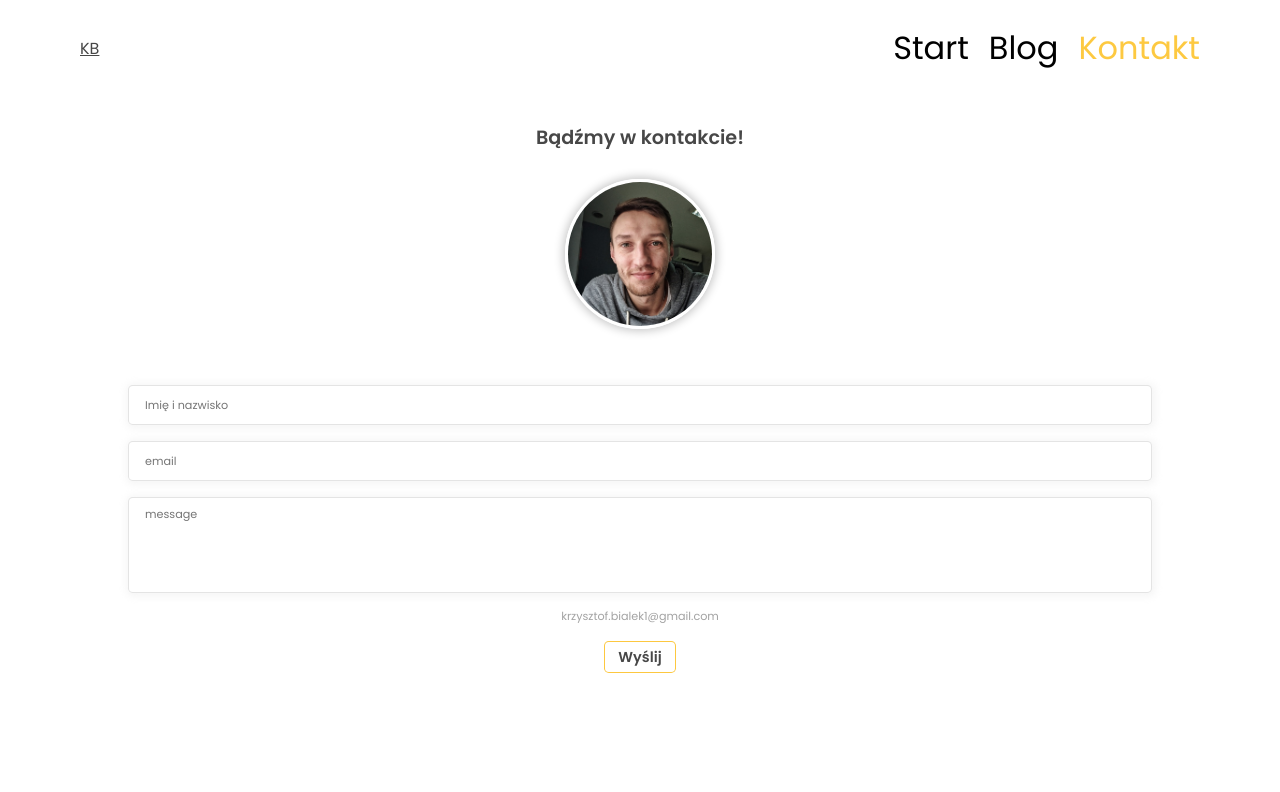
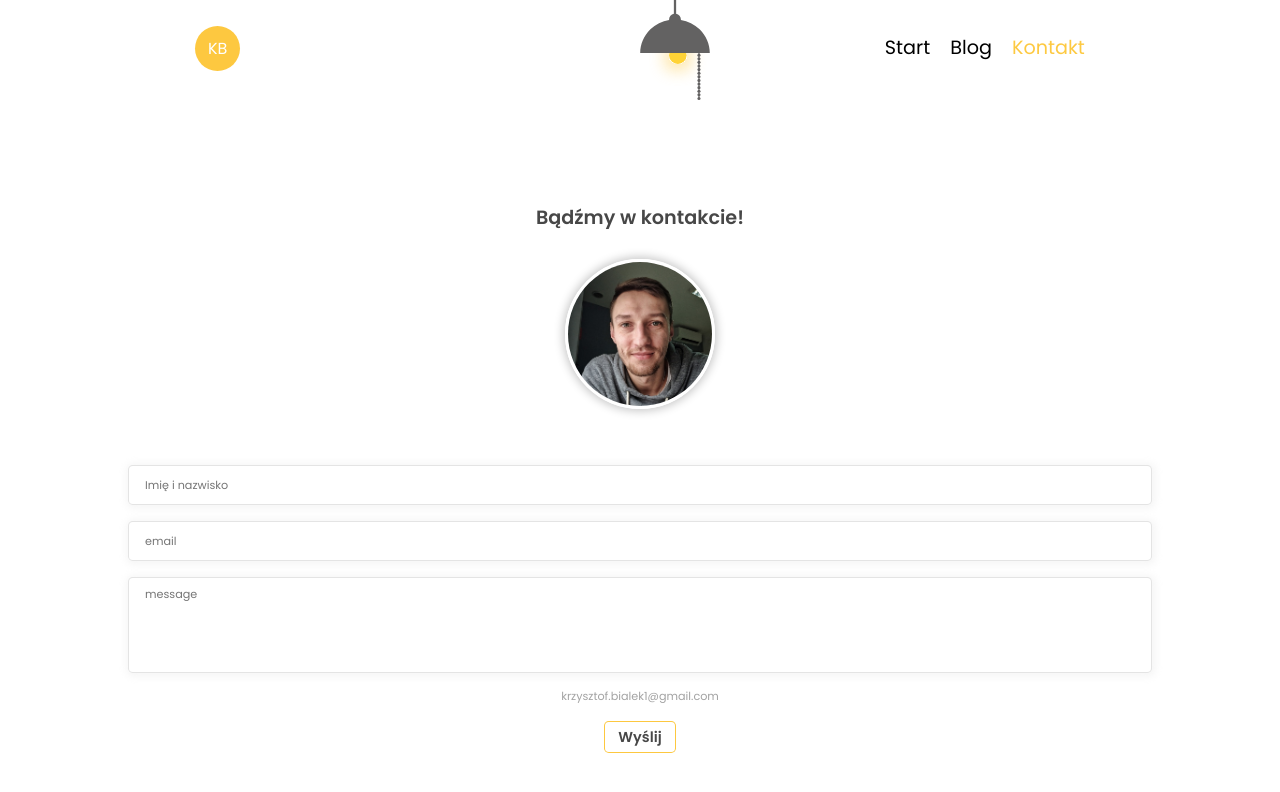
Before and after one commit to bialek-k/Portfolio-website, a Next.js app: page /contact in a window 1280 px wide. Shown: the top 792 px of the page. Built offline with nearby package versions, Linux system fonts and the light colour scheme.

Commit message:
home page styling done

```diff
--- a/components/Header.module.scss
+++ b/components/Header.module.scss
@@ -3,9 +3,27 @@
   display: flex;
   justify-content: space-between;
   align-items: center;
-  width: 100%;
+  width: 80%;
   overflow: hidden;
   padding: 1rem;
+  margin-bottom: 1rem;
+
+  .logo {
+    background: rgba(253, 187, 17, 0.8);
+    display: flex;
+    justify-content: center;
+    align-items: center;
+    width: 45px;
+    height: 45px;
+    border-radius: 50%;
+    cursor: pointer;
+    & a {
+      text-decoration: none;
+      & p {
+        color: white;
+      }
+    }
+  }
 
   .hamburger,
   .nav {
@@ -112,6 +130,15 @@
 
 @media (min-width: 768px) {
   .container {
+    margin-bottom: 5rem;
+
+    .darkMode {
+      display: inline-block;
+      position: absolute;
+      top: -50px;
+      left: 50%;
+    }
+
     .hamburger {
       display: none;
     }
@@ -146,7 +173,7 @@
       .navList {
         gap: 20px;
         & li a {
-          font-size: 2rem;
+          // font-size: 2rem;
         }
       }
     }
```
